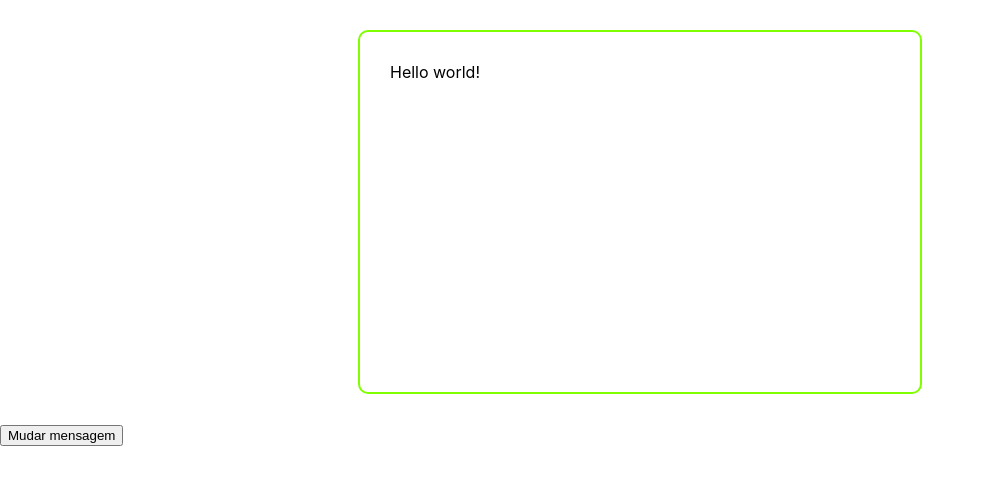
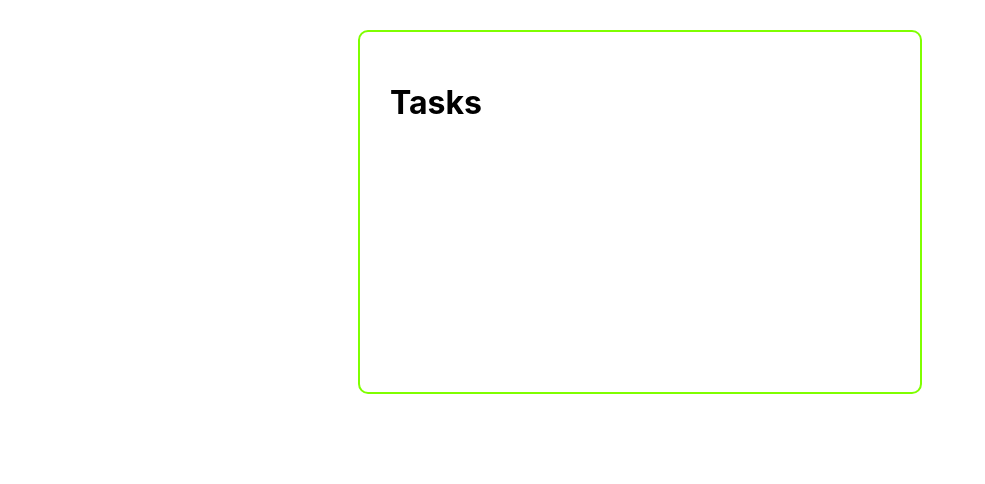
Before and after one commit to sdrashen/react-first-steps, a React (Create React App) app: page / in a window 1280 px wide. Shown: the top 484 px of the page, without its empty margins (0-985 px from the left). Built offline with nearby package versions, Linux system fonts and the light colour scheme.

Commit message:
created Tasks component

```diff
--- a/src/App.js
+++ b/src/App.js
@@ -1,15 +1,28 @@
 import React, { useState } from 'react'
+import Tasks from './components/tasks'
+
 import './App.css'
 
 const App = () => {
-  //   let message = 'Hello World!'
   // A var normal quando alterada não atualiza o componente
-  const [message, setMessage] = useState('Hello world!')
   //O state atualiza o componente
+  const [tasks, setTasks] = useState([
+    {
+      id: '1',
+      title: 'Estudar programação',
+      completed: false
+    },
+    {
+      id: '2',
+      title: 'Ler livros',
+      completed: true
+    }
+  ])
   return (
     <>
-      <div className="container"> {message} </div>
-      <button onClick={() => setMessage('Hello')}> Mudar mensagem </button>
+      <div className="container">
+        <Tasks />
+      </div>
     </>
   )
 }
--- /dev/null
+++ b/src/components/tasks.js
@@ -0,0 +1,7 @@
+import React from 'react'
+
+const Tasks = () => {
+  return <h1>Tasks</h1>
+}
+
+export default Tasks
```
